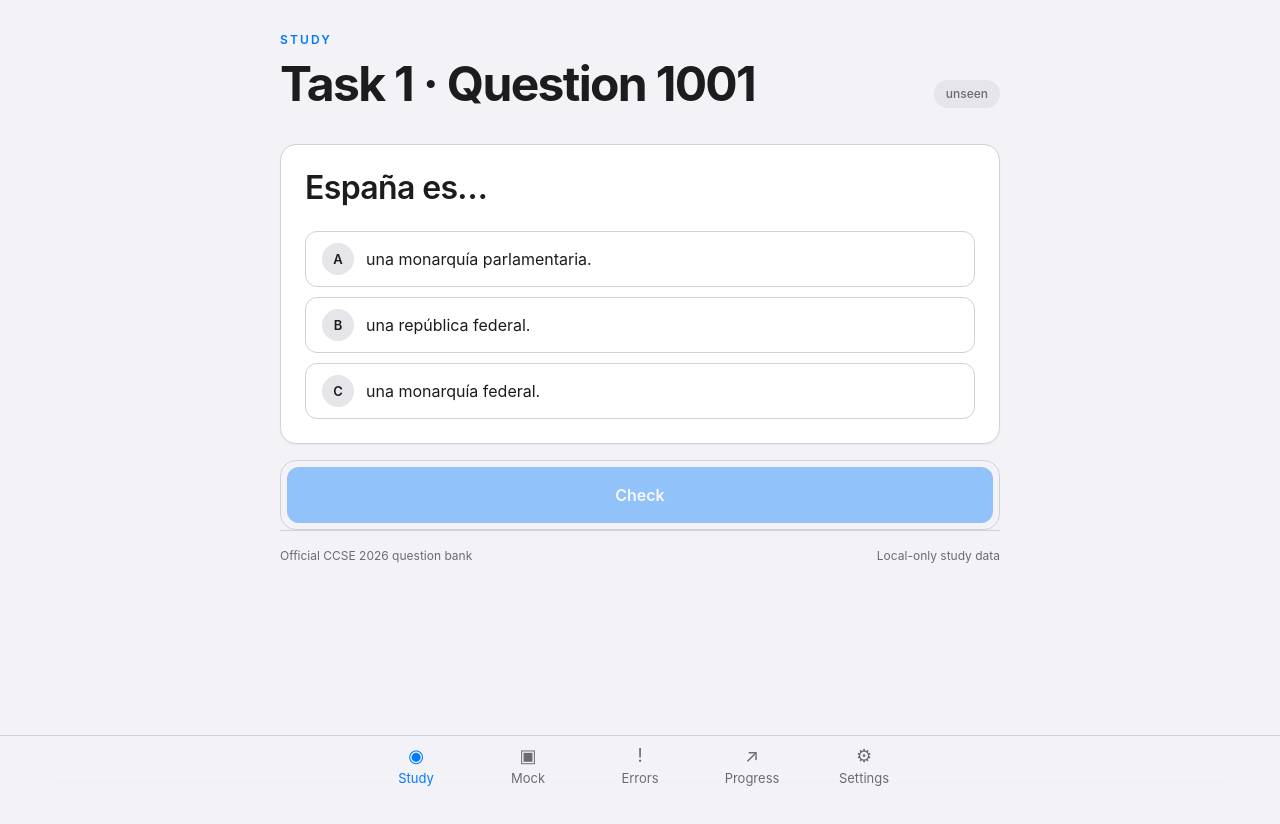
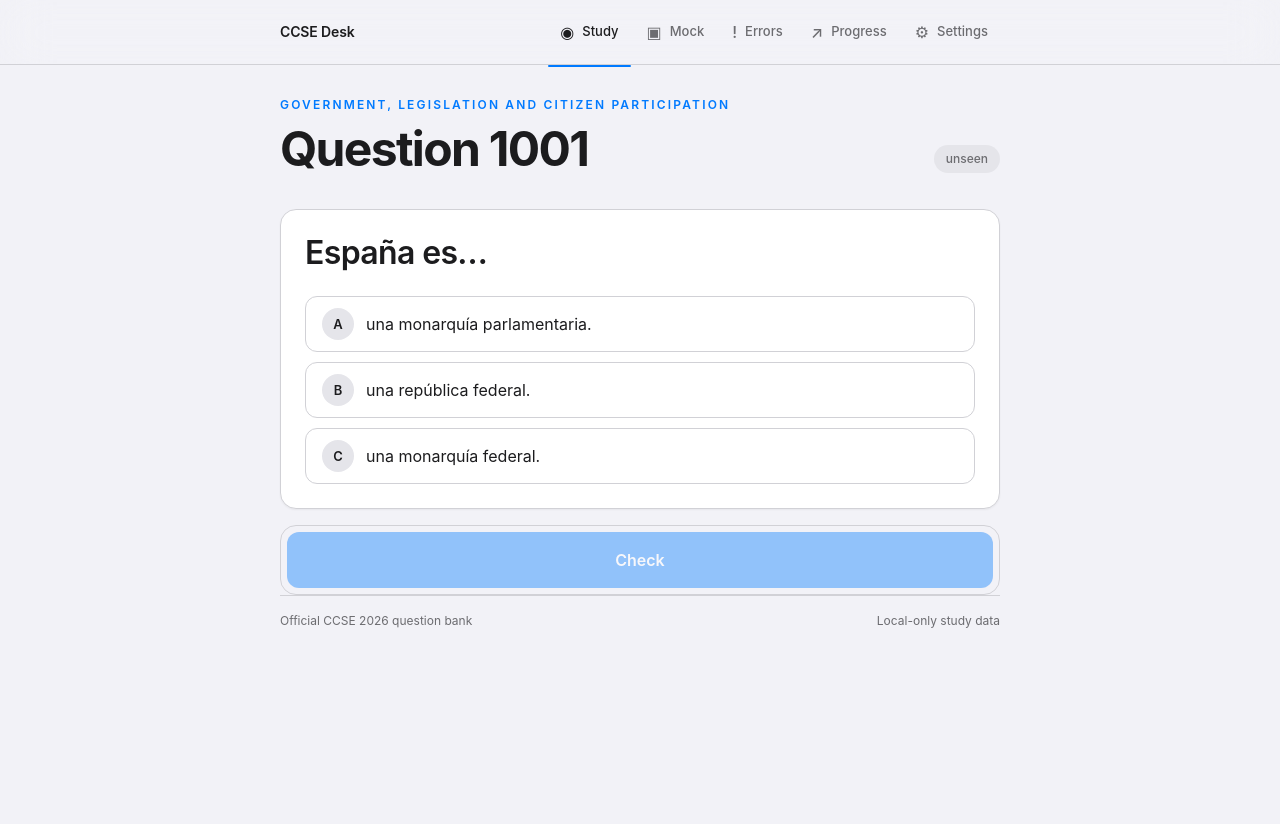
Before and after one commit to IFAKA/ccse-prep, a Next.js app: page /study in a window 1280 px wide. Shown: the top 824 px of the page. Before the commit the page ends 800 px from the top, so only its background shows below. Built offline with nearby package versions, Linux system fonts and the light colour scheme.

Commit message:
feat: restore desktop tabs and show task categories

```diff
--- a/src/components/AppShell.tsx
+++ b/src/components/AppShell.tsx
@@ -41,7 +41,19 @@ export default function AppShell() {
   const update = (nextState: AppState) => setState(nextState);
 
   return <>
-    <main className="mx-auto min-h-screen max-w-3xl px-4 pb-24 sm:px-6 sm:pb-28">
+    <header className="hidden border-b border-[var(--separator)] bg-[color:var(--surface)/.94] backdrop-blur-xl sm:block">
+      <div className="mx-auto flex h-16 max-w-3xl items-center justify-between gap-6 px-6">
+        <span className="text-sm font-semibold tracking-[-0.01em]">CCSE Desk</span>
+        <nav className="flex items-center gap-1" aria-label="Main navigation">
+          {tabs.map(({ id, label, icon, href }) => <Link key={id} href={href} aria-current={activeTab === id ? "page" : undefined} className={`focus-ring nav-tab flex min-h-11 items-center gap-2 rounded-lg px-3 text-[13px] font-medium ${activeTab === id ? "is-active text-[var(--label)]" : "text-[var(--secondary)]"}`}>
+            <span aria-hidden="true" className="text-base leading-none">{icon}</span>
+            <span>{label}</span>
+          </Link>)}
+        </nav>
+      </div>
+    </header>
+
+    <main className="mx-auto min-h-screen max-w-3xl px-4 pb-24 sm:px-6 sm:pb-12">
       {!ready ? <div className="py-20 text-center text-[var(--secondary)]" role="status" aria-live="polite">Loading…</div> : <div key={activeTab} className="pt-4 sm:pt-8">
         {activeTab === "study" ? <StudyView state={state} update={update} /> : activeTab === "mock" ? <MockView state={state} update={update} /> : activeTab === "errors" ? <MistakesView state={state} update={update} /> : activeTab === "progress" ? <ProgressView state={state} update={update} /> : <SettingsView state={state} update={update} />}
       </div>}
@@ -51,7 +63,7 @@ export default function AppShell() {
       </footer>
     </main>
 
-    <nav className="fixed inset-x-0 bottom-0 z-20 border-t border-[var(--separator)] bg-[color:var(--surface)/.94] pb-[env(safe-area-inset-bottom)] backdrop-blur-xl" aria-label="Main navigation">
+    <nav className="fixed inset-x-0 bottom-0 z-20 border-t border-[var(--separator)] bg-[color:var(--surface)/.94] pb-[env(safe-area-inset-bottom)] backdrop-blur-xl sm:hidden" aria-label="Main navigation">
       <div className="mx-auto flex max-w-3xl justify-around px-2 sm:justify-center sm:gap-8">
         {tabs.map(({ id, label, icon, href }) => <Link key={id} href={href} aria-current={activeTab === id ? "page" : undefined} className={`focus-ring nav-mobile-tab flex min-h-16 min-w-16 flex-col items-center justify-center gap-1 rounded-lg text-[11px] sm:min-w-20 sm:px-3 sm:text-[13px] ${activeTab === id ? "is-active text-[var(--tint)]" : "text-[var(--secondary)]"}`}>
           <span aria-hidden="true" className="text-lg leading-none">{icon}</span>
--- a/src/components/PageLayout.tsx
+++ b/src/components/PageLayout.tsx
@@ -19,7 +19,7 @@ export function PageHeader({
         <p className={`${hideEyebrowOnMobile ? "hidden sm:block" : ""} text-xs font-semibold uppercase tracking-[0.18em] text-[var(--tint)]`}>
           {eyebrow}
         </p>
-        <h1 className={`${hideEyebrowOnMobile ? "mt-0 sm:mt-3" : "mt-3"} text-4xl font-bold tracking-[-0.035em] sm:text-5xl`}>
+        <h1 className={`${hideEyebrowOnMobile ? "mt-0 sm:mt-3" : "mt-3"} text-3xl font-bold tracking-[-0.035em] sm:text-5xl`}>
           {title}
         </h1>
         {description && (
--- a/src/components/StudyView.tsx
+++ b/src/components/StudyView.tsx
@@ -1,7 +1,7 @@
 "use client";
 
 import { useCallback, useEffect, useState } from "react";
-import { questions, type AnswerKey, type Question } from "@/data/questions";
+import { questions, type AnswerKey, type Question, type Task } from "@/data/questions";
 import { chunksForQuestion } from "@/data/manualKnowledge";
 import { makeEvent, reduceEvent } from "@/lib/events";
 import { appendEvent } from "@/lib/storage";
@@ -10,6 +10,14 @@ import type { AppState } from "@/lib/types";
 import { buildExternalAiPrompt } from "@/lib/aiPrompt";
 import { PageHeader, SurfaceCard } from "./PageLayout";
 import { playUiSound } from "@/lib/sound";
+
+const taskLabels: Record<Task, string> = {
+  1: "Government, legislation and citizen participation",
+  2: "Fundamental rights and duties",
+  3: "Spain's territorial organization and physical and political geography",
+  4: "Culture and history of Spain",
+  5: "Spanish society",
+};
 
 export default function StudyView({
   state,
@@ -128,9 +136,8 @@ export default function StudyView({
   return (
     <section className="view-enter pb-[calc(9rem+env(safe-area-inset-bottom))] sm:pb-0">
       <PageHeader
-        eyebrow="Study"
-        title={`Task ${question.task} · Question ${question.id}`}
-        hideEyebrowOnMobile
+        eyebrow={taskLabels[question.task]}
+        title={`Question ${question.id}`}
         aside={
           <span className="rounded-full bg-[var(--surface-2)] px-3 py-1.5 text-xs font-medium text-[var(--secondary)]">
             {state.questionStates[question.id]?.status ?? "unseen"}
```
